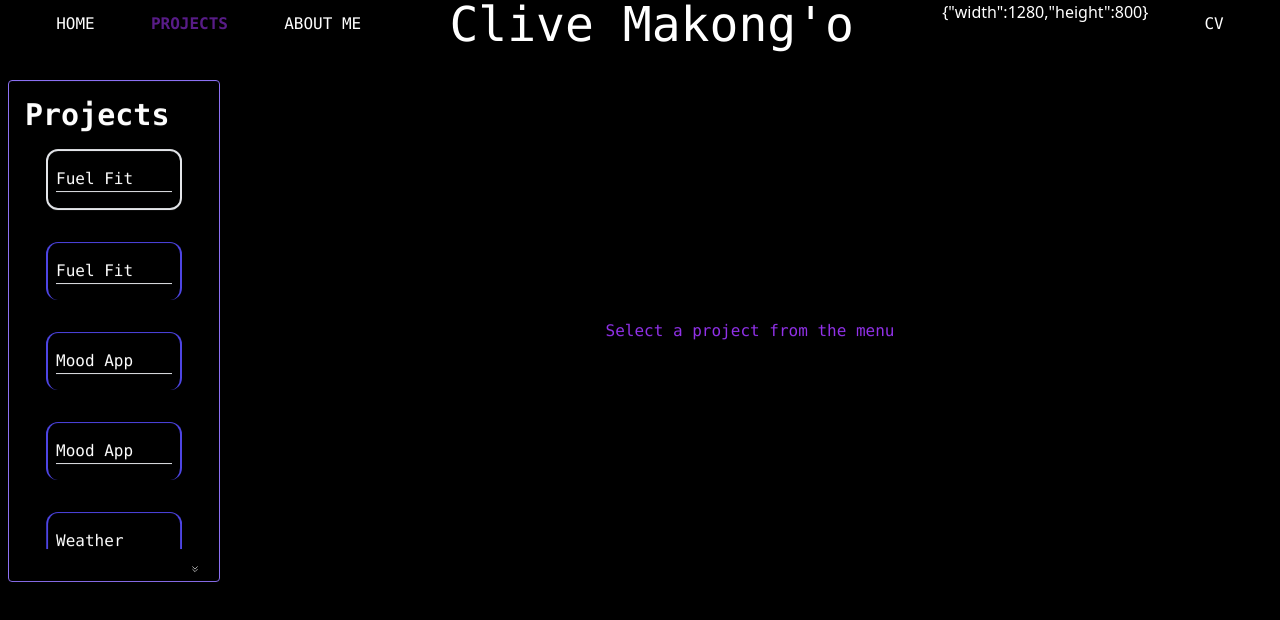
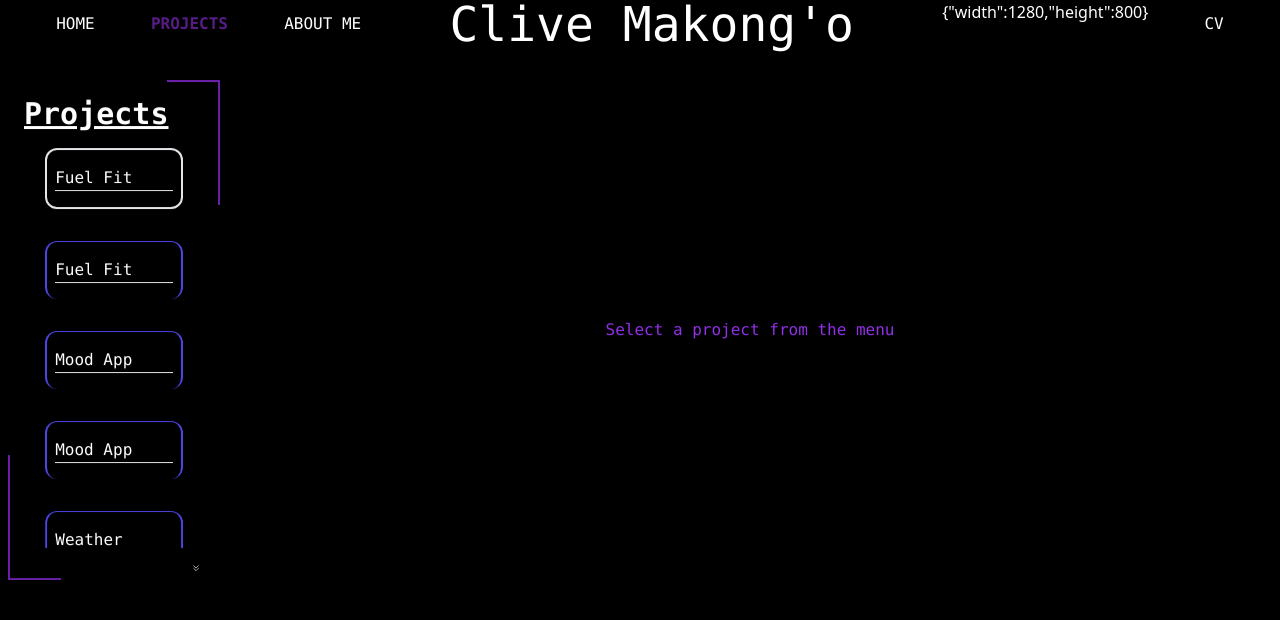
Before and after one commit to Clive-Makongo/my-portfolio, a React (Vite) app: page / in a window 1280 px wide. Both pictures are taken after a click on the button "PROJECTS". Shown: the top 620 px of the page. Built offline with nearby package versions, Linux system fonts and the light colour scheme.

Commit message:
added Home Page styling

```diff
--- a/src/components/HomePage.jsx
+++ b/src/components/HomePage.jsx
@@ -10,12 +10,12 @@ function HomePage() {
                 animate={{ opacity: 1 }}
                 exit={{ opacity: 0 }}
                 transition={{ duration: 0.5 }}
-            className="flex flex-col items-center justify-center font-mono h-fit mt-56"
+                className="flex flex-col items-center justify-center font-mono h-fit mt-40 "
             >
-
-            <h1 className="text-4xl mb-4">Welcome to My Portfolio</h1>
+                <div className="p-10 relative before:content-[''] before:absolute before:top-0 before:right-0 before:w-1/4 before:h-1/4 before:border-t-2 before:border-r-2 before:border-purple-800 after:content-[''] after:absolute after:bottom-0 after:left-0 after:w-1/4 after:h-1/4 after:border-b-2 after:border-l-2 after:border-purple-800">
+                    <h1 className="text-4xl mb-4 ">Welcome to My Portfolio</h1>
                     <p className="text-xl mb-8">Explore my projects and learn more about me</p>
-
+                </div>
             </motion.div>
         </>
     );
--- a/src/components/Projects.jsx
+++ b/src/components/Projects.jsx
@@ -10,7 +10,7 @@ function Projects({link}) {
       initial={{ opacity: 0 }}
       animate={{ opacity: 1}}
       transition={{ duration: 2 }}
-      className="w-full flex justify-end flex-row hover:bg-opacity-60 rounded hover:bg-indigo-800 h-[81vh]"
+      className="w-full flex justify-end flex-row hover:bg-opacity-60 rounded hover:bg-indigo-800 h-[81vh] "
     >
       <iframe
         src={link}
--- a/src/pages/Home.jsx
+++ b/src/pages/Home.jsx
@@ -192,15 +192,15 @@ function Home() {
                   className="w-full flex"
                 >
                   <motion.div
-                    className="w-2/12 ml-2 h-[50vwh] border rounded"
+                    className="w-2/12 ml-2 h-[50vwh] relative before:content-[''] before:absolute before:top-0 before:right-0 before:w-1/4 before:h-1/4 before:border-t-2 before:border-r-2 before:border-purple-800 after:content-[''] after:absolute after:bottom-0 after:left-0 after:w-1/4 after:h-1/4 after:border-b-2 after:border-l-2 after:border-purple-800"
                     variants={menuVariants}
                     animate={{
-                      borderColor: ["#C084FC", "#818CF8", "#6366F1", "#C084FC"],
+                      // borderColor: ["#C084FC", "#818CF8", "#6366F1", "#C084FC"],
                       transition: { duration: 3, repeat: Infinity }
                     }}
                   >
                     <motion.h1
-                      className="text-3xl font-bold font-mono m-4 mb-4"
+                      className="text-3xl font-bold font-mono m-4 mb-4 underline"
                       variants={itemVariants}
                     >
                       Projects
```
Lines whose indentation alone changed are shown as unchanged.
